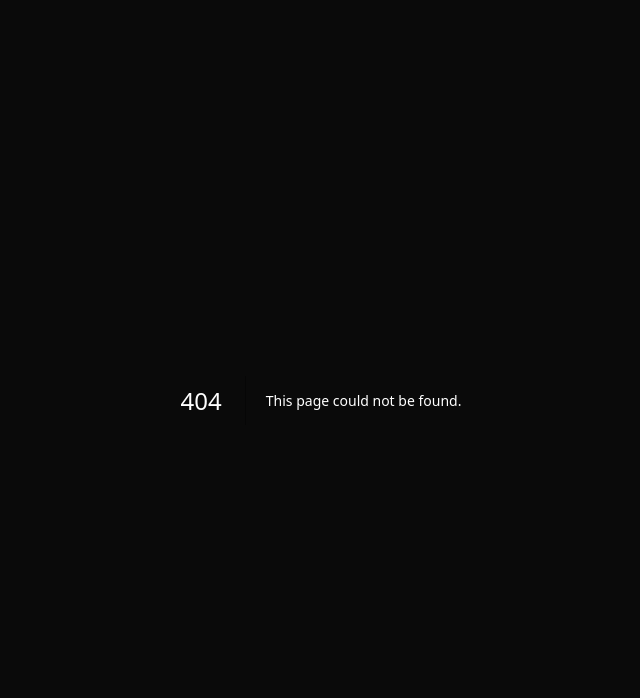
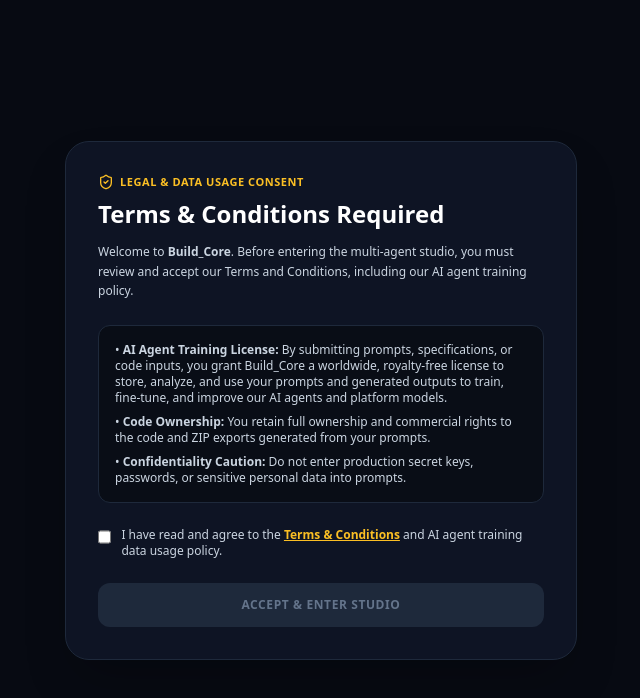
Before and after one commit to sunanya2907/codev-studio, a Next.js app: page /terms-consent in a window 1280 px wide. Before the commit this address had no page. Shown: the top 698 px of the page, without its empty margins (319-959 px from the left). Built offline with nearby package versions, Linux system fonts and the light colour scheme.

Commit message:
Add mandatory terms consent page and middleware check

```diff
--- /dev/null
+++ b/app/api/terms/route.ts
@@ -0,0 +1,20 @@
+import { NextResponse } from "next/server";
+import { auth } from "@/auth";
+import { db } from "@/lib/db";
+
+export async function POST(req: Request) {
+  const session = await auth();
+  if (!session?.user?.email) {
+    return NextResponse.json({ error: "Unauthorized" }, { status: 401 });
+  }
+
+  await db.user.update({
+    where: { email: session.user.email },
+    data: {
+      termsAccepted: true,
+      termsAcceptedAt: new Date(),
+    },
+  });
+
+  return NextResponse.json({ success: true });
+}
--- a/app/orchestrate/page.tsx
+++ b/app/orchestrate/page.tsx
@@ -1,17 +1,22 @@
-// app/orchestrate/page.tsx
 import { auth } from "@/auth";
 import { redirect } from "next/navigation";
+import { db } from "@/lib/db";
 import EditorClient from "./EditorClient";
 
 export default async function OrchestratePage() {
-  // 1. Verify the user is logged in
   const session = await auth();
 
-  // 2. If no session exists, bounce them back to the landing page
-  if (!session?.user) {
+  if (!session?.user?.email) {
     redirect("/");
   }
 
-  // 3. If authenticated, load the Editor and pass a guaranteed string name
+  const dbUser = await db.user.findUnique({
+    where: { email: session.user.email },
+  });
+
+  if (!dbUser || !dbUser.termsAccepted) {
+    redirect("/terms-consent");
+  }
+
   return <EditorClient userName={session.user.name || "Developer"} />;
 }
--- /dev/null
+++ b/app/terms-consent/page.tsx
@@ -0,0 +1,84 @@
+"use client";
+
+import { useState } from "react";
+import { useRouter } from "next/navigation";
+import Link from "next/link";
+import { ShieldCheck } from "lucide-react";
+
+export default function TermsConsentPage() {
+  const [checked, setChecked] = useState(false);
+  const [loading, setLoading] = useState(false);
+  const router = useRouter();
+
+  const handleAccept = async () => {
+    if (!checked) return;
+    setLoading(true);
+    try {
+      const res = await fetch("/api/terms", { method: "POST" });
+      if (res.ok) {
+        router.push("/orchestrate");
+        router.refresh();
+      } else {
+        alert("Failed to save terms acceptance.");
+      }
+    } catch (e) {
+      alert("Error saving terms acceptance.");
+    } finally {
+      setLoading(false);
+    }
+  };
+
+  return (
+    <main className="min-h-screen bg-[#070A12] text-white flex items-center justify-center p-4">
+      <div className="bg-[#0E1424] border border-slate-800 rounded-3xl max-w-lg w-full p-8 shadow-2xl">
+        <span className="text-[11px] font-bold uppercase tracking-wider text-amber-400 flex items-center gap-1.5 mb-2">
+          <ShieldCheck className="w-4 h-4" /> Legal & Data Usage Consent
+        </span>
+        <h1 className="text-2xl font-extrabold mb-3">Terms & Conditions Required</h1>
+        <p className="text-xs text-slate-300 leading-relaxed mb-6">
+          Welcome to <strong>Build_Core</strong>. Before entering the multi-agent studio, you must review and accept our Terms and Conditions, including our AI agent training policy.
+        </p>
+
+        <div className="bg-[#090D16] border border-slate-800 rounded-xl p-4 text-xs text-slate-300 space-y-2 max-h-48 overflow-y-auto mb-6">
+          <p>
+            • <strong>AI Agent Training License:</strong> By submitting prompts, specifications, or code inputs, you grant Build_Core a worldwide, royalty-free license to store, analyze, and use your prompts and generated outputs to train, fine-tune, and improve our AI agents and platform models.
+          </p>
+          <p>
+            • <strong>Code Ownership:</strong> You retain full ownership and commercial rights to the code and ZIP exports generated from your prompts.
+          </p>
+          <p>
+            • <strong>Confidentiality Caution:</strong> Do not enter production secret keys, passwords, or sensitive personal data into prompts.
+          </p>
+        </div>
+
+        <label className="flex items-start gap-2.5 text-xs text-slate-300 cursor-pointer select-none mb-6">
+          <input
+            type="checkbox"
+            checked={checked}
+            onChange={(e) => setChecked(e.target.checked)}
+            className="mt-0.5 h-4 w-4 rounded border-slate-700 bg-slate-900 text-amber-500 cursor-pointer accent-amber-400"
+          />
+          <span>
+            I have read and agree to the{" "}
+            <Link href="/terms" target="_blank" className="text-amber-400 underline font-semibold">
+              Terms & Conditions
+            </Link>{" "}
+            and AI agent training data usage policy.
+          </span>
+        </label>
+
+        <button
+          onClick={handleAccept}
+          disabled={!checked || loading}
+          className={`w-full py-3.5 rounded-xl font-bold text-xs uppercase tracking-wider transition ${
+            checked && !loading
+              ? "bg-gradient-to-r from-violet-600 via-indigo-600 to-cyan-500 text-white hover:brightness-110 shadow-lg shadow-violet-600/25 cursor-pointer"
+              : "bg-slate-800 text-slate-500 cursor-not-allowed"
+          }`}
+        >
+          {loading ? "Saving..." : "Accept & Enter Studio"}
+        </button>
+      </div>
+    </main>
+  );
+}
```
